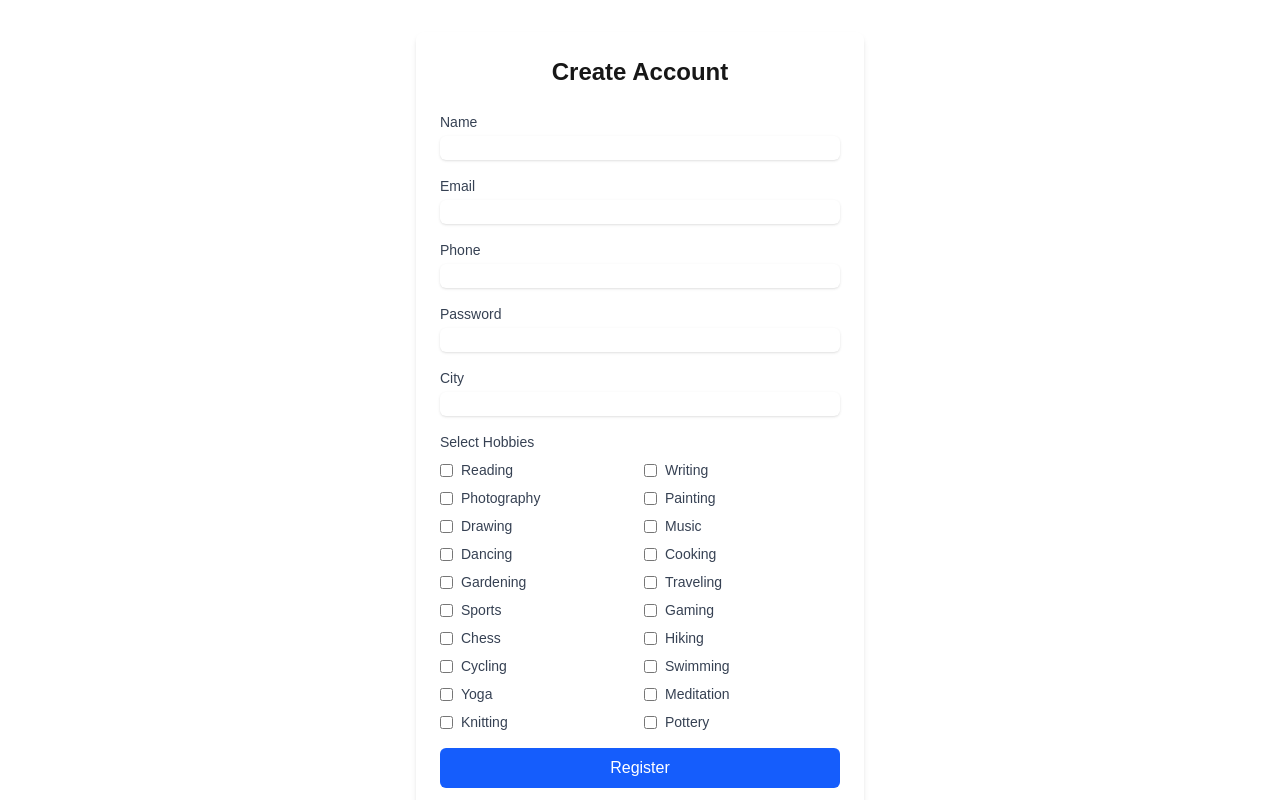
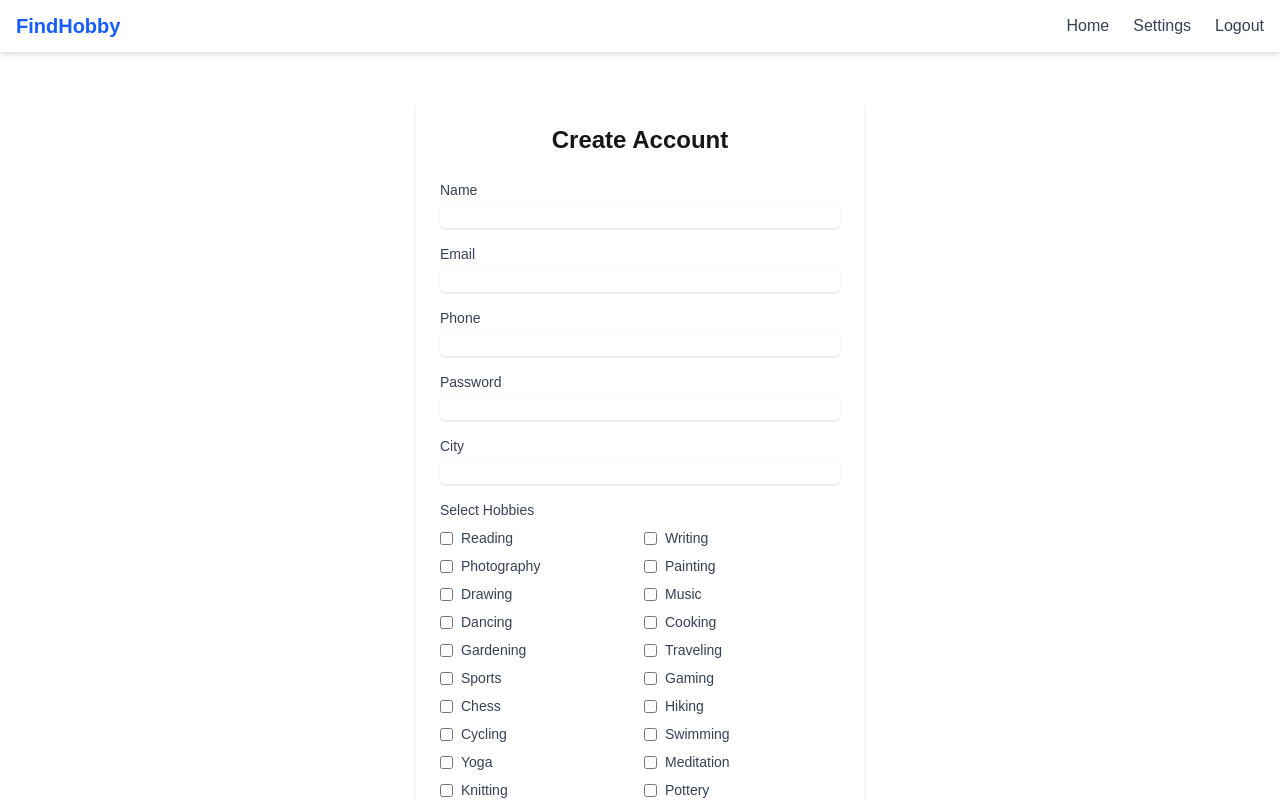
Before and after one commit to Abhishek09yadav/ConnectVerse, a Next.js app in the folder frontend/: page /registerform in a window 1280 px wide. Shown: the top 800 px of the page. Built offline with nearby package versions, Linux system fonts and the light colour scheme; no server answers.

Commit message:
feat: Update frontend dependencies and add TypeScript configuration; implement Navbar component for improved navigation

```diff
--- a/frontend/src/app/layout.js
+++ b/frontend/src/app/layout.js
@@ -1,5 +1,9 @@
 import { Geist, Geist_Mono } from "next/font/google";
 import "./globals.css";
+import "primereact/resources/themes/lara-light-indigo/theme.css";
+import "primereact/resources/primereact.min.css";
+import "primeicons/primeicons.css";
+import Navbar from "@/components/Navbar";
 
 const geistSans = Geist({
   variable: "--font-geist-sans",
@@ -12,8 +16,8 @@ const geistMono = Geist_Mono({
 });
 
 export const metadata = {
-  title: "Create Next App",
-  description: "Generated by create next app",
+  title: "FindHobby",
+  description: "Find your next hobby",
 };
 
 export default function RootLayout({ children }) {
@@ -22,7 +26,8 @@ export default function RootLayout({ children }) {
       <body
         className={`${geistSans.variable} ${geistMono.variable} antialiased`}
       >
-        {children}
+        <Navbar />
+        <main className="min-h-screen p-4">{children}</main>
       </body>
     </html>
   );
--- a/frontend/src/components/Dashboard.jsx
+++ b/frontend/src/components/Dashboard.jsx
@@ -66,7 +66,7 @@ export default function Dashboard() {
         <h1 className="text-3xl font-bold">
           Find Hobby Buddies in {currentUser?.city}
         </h1>
-        <div className="flex items-center space-x-4">
+        {/* <div className="flex items-center space-x-4">
           <Link
             href="/settings"
             className="px-4 py-2 bg-gray-100 text-gray-700 rounded-md hover:bg-gray-200"
@@ -74,17 +74,18 @@ export default function Dashboard() {
             Settings
           </Link>
           <Logout />
-        </div>
+        </div> */}
       </div>
 
       <div className="grid grid-cols-1 md:grid-cols-2 lg:grid-cols-3 gap-6">
         {users.map((user) => {
           // Find common hobbies
-       const commonHobbies =
-         Array.isArray(currentUser?.hobbies) && Array.isArray(user.hobbies)
-           ? user.hobbies.filter((hobby) => currentUser.hobbies.includes(hobby))
-           : [];
-
+          const commonHobbies =
+            Array.isArray(currentUser?.hobbies) && Array.isArray(user.hobbies)
+              ? user.hobbies.filter((hobby) =>
+                  currentUser.hobbies.includes(hobby)
+                )
+              : [];
 
           return (
             <div key={user._id} className="bg-white p-6 rounded-lg shadow-md">
--- /dev/null
+++ b/frontend/src/components/Navbar.jsx
@@ -0,0 +1,68 @@
+"use client";
+import Link from "next/link";
+import { useState } from "react";
+import { Menu, X } from "lucide-react";
+import { useRouter } from "next/navigation"; // For handling redirects
+
+const Navbar = () => {
+  const [open, setOpen] = useState(false);
+  const router = useRouter(); // Initialize router
+ const handleLogout = () => {
+   localStorage.removeItem("findhobby-token"); // Example for clearing auth token
+
+   router.push("/login"); // Redirecting to login page
+ };
+  const menuItems = [
+    { label: "Home", href: "/" },
+    // { label: "About", href: "/about" },
+    // { label: "Services", href: "/services" },
+    // { label: "Projects", href: "/projects" },
+    { label: "Settings", href: "/settings" },
+    { label: "Logout", href: "#", onClick: handleLogout },
+  ];
+
+  // Function to handle logout
+
+
+  return (
+    <nav className="bg-white shadow-md">
+      <div className="max-w-7xl mx-auto px-4 py-3 flex justify-between items-center">
+        <Link href="/" className="text-xl font-bold text-blue-600">
+          FindHobby
+        </Link>
+
+        <div className="md:hidden" onClick={() => setOpen(!open)}>
+          {open ? <X className="h-6 w-6" /> : <Menu className="h-6 w-6" />}
+        </div>
+
+        <ul
+          className={`md:flex space-x-6 ${
+            open ? "block" : "hidden"
+          } md:block absolute md:static top-16 left-0 w-full md:w-auto bg-white md:bg-transparent px-6 md:px-0`}
+        >
+          {menuItems.map((item) => (
+            <li key={item.href} className="py-2 md:py-0">
+              {item.href === "#" ? (
+                <button
+                  onClick={item.onClick}
+                  className="text-gray-700 hover:text-blue-600 transition"
+                >
+                  {item.label}
+                </button>
+              ) : (
+                <Link
+                  href={item.href}
+                  className="text-gray-700 hover:text-blue-600 transition"
+                >
+                  {item.label}
+                </Link>
+              )}
+            </li>
+          ))}
+        </ul>
+      </div>
+    </nav>
+  );
+};
+
+export default Navbar;
```
Also changed, not shown: frontend/package.json (+6 -1 lines), frontend/tsconfig.json (added, +28 -0 lines), 1 other file (tests, documents, lock files or other folders).
